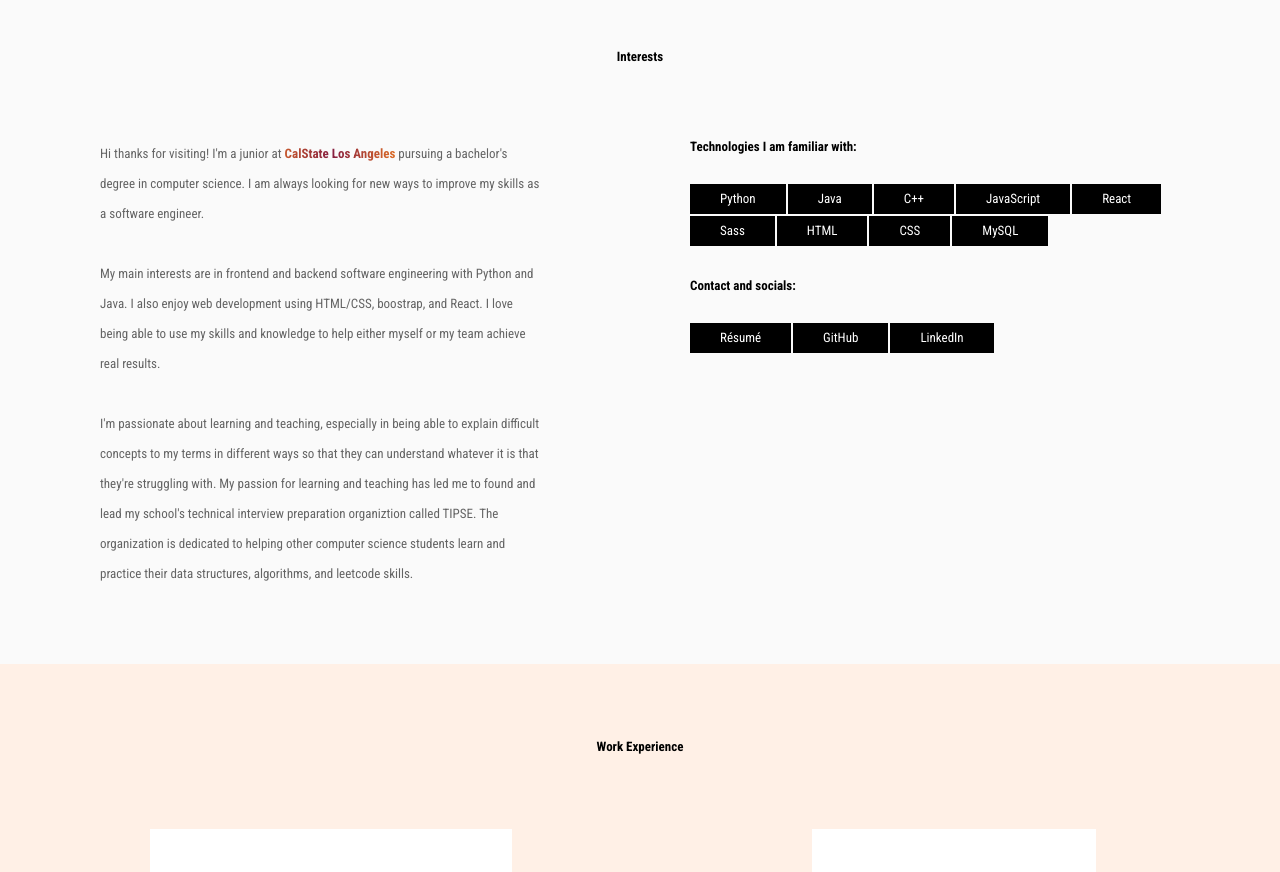
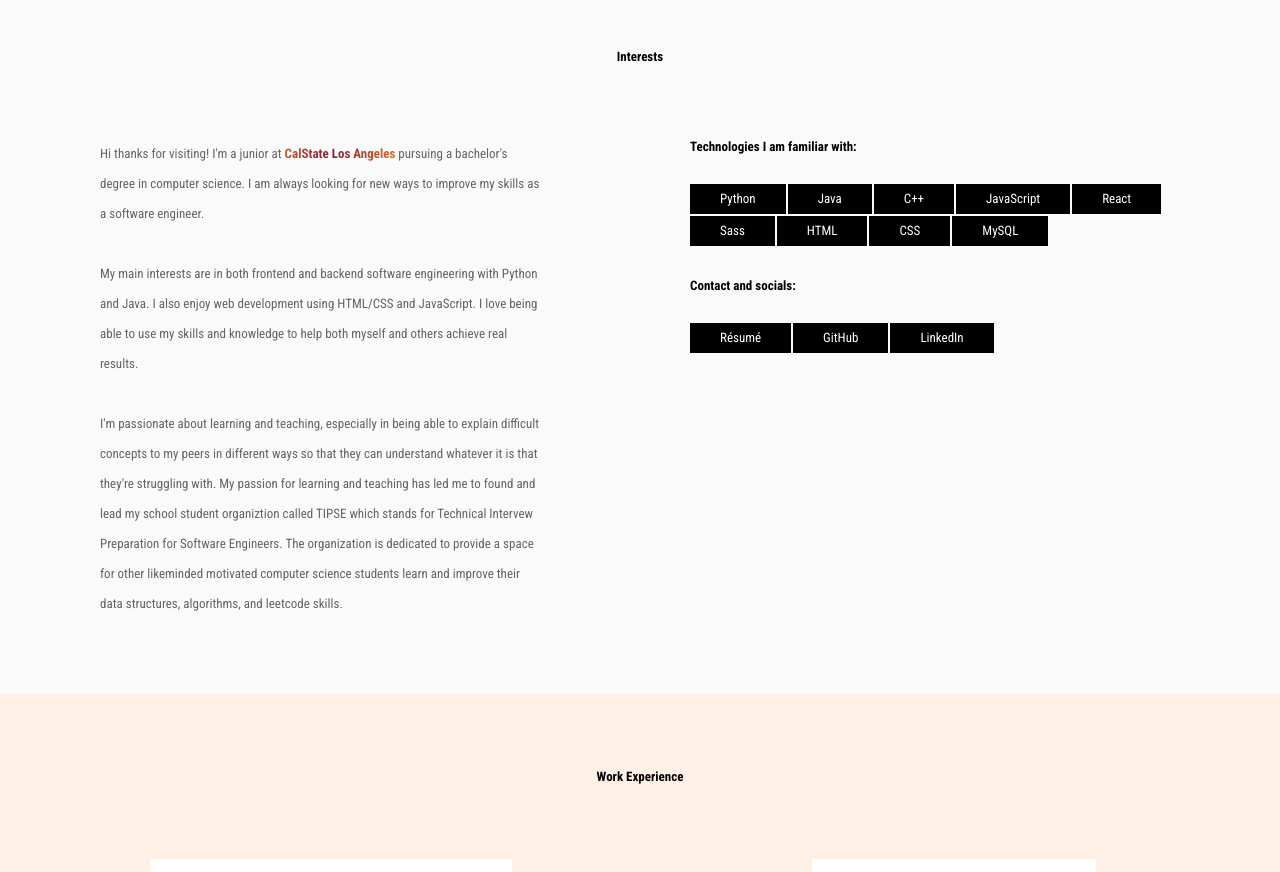
Before and after one commit to bryan-bee/myPortfolio, a React (Create React App) app: page / in a window 1280 px wide. Shown: the part 820-1692 px from the top of the page. Built offline with nearby package versions, Linux system fonts and the light colour scheme.

Commit message:
proofread some text

```diff
--- a/src/Pages/Interests/Interests.js
+++ b/src/Pages/Interests/Interests.js
@@ -62,18 +62,18 @@ function Interests() {
             a bachelor's degree in computer science. I am always looking for
             new ways to improve my skills as a software engineer.
             <br/><br/>
-            My main interests are in frontend and backend software engineering with
-            Python and Java. I also enjoy web development using HTML/CSS, boostrap,
-            and React.
+            My main interests are in both frontend and backend software engineering with
+            Python and Java. I also enjoy web development using HTML/CSS and JavaScript.
             I love being able to use my skills and knowledge to help
-            either myself or my team achieve real results.
+            both myself and others achieve real results.
             <br/><br/>
             I'm passionate about learning and teaching, especially in being able to explain
-            difficult concepts to my terms in different ways so that they can understand whatever it is that
+            difficult concepts to my peers in different ways so that they can understand whatever it is that
             they're struggling with.
             My passion for learning and teaching has led me to found and lead
-            my school's technical interview preparation organiztion called TIPSE. The organization is dedicated to
-            helping other computer science students learn and practice their data structures, algorithms, and leetcode skills.
+            my school student organiztion called TIPSE which stands for Technical Intervew Preparation for Software
+            Engineers. The organization is dedicated to provide a space for other likeminded motivated
+            computer science students learn and improve their data structures, algorithms, and leetcode skills.
         </div>
         <div className='interests_2'>
           <div className='interests_2_intro1 fontblack fs1'><b>Technologies I am familiar with:</b></div>
```
